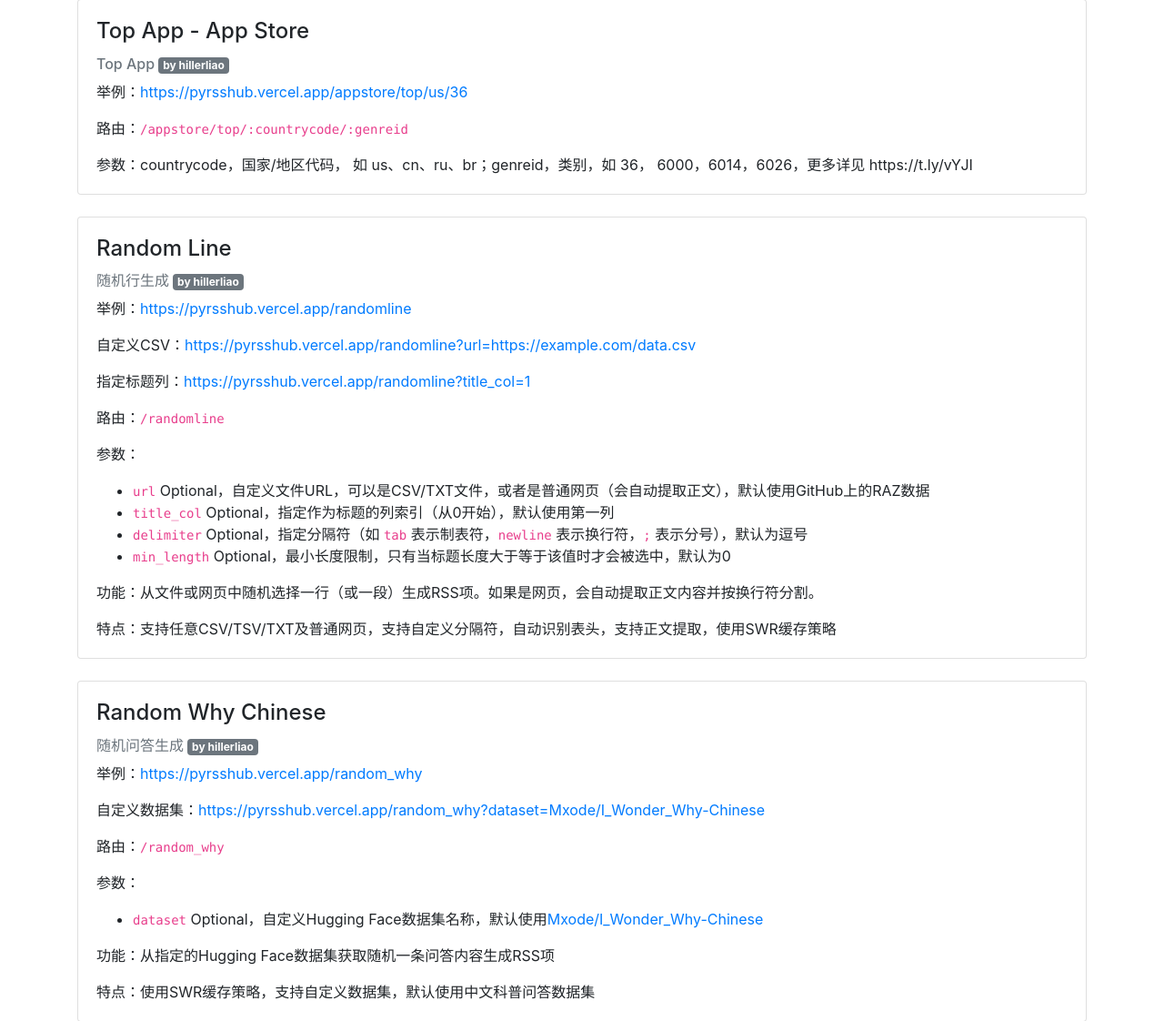
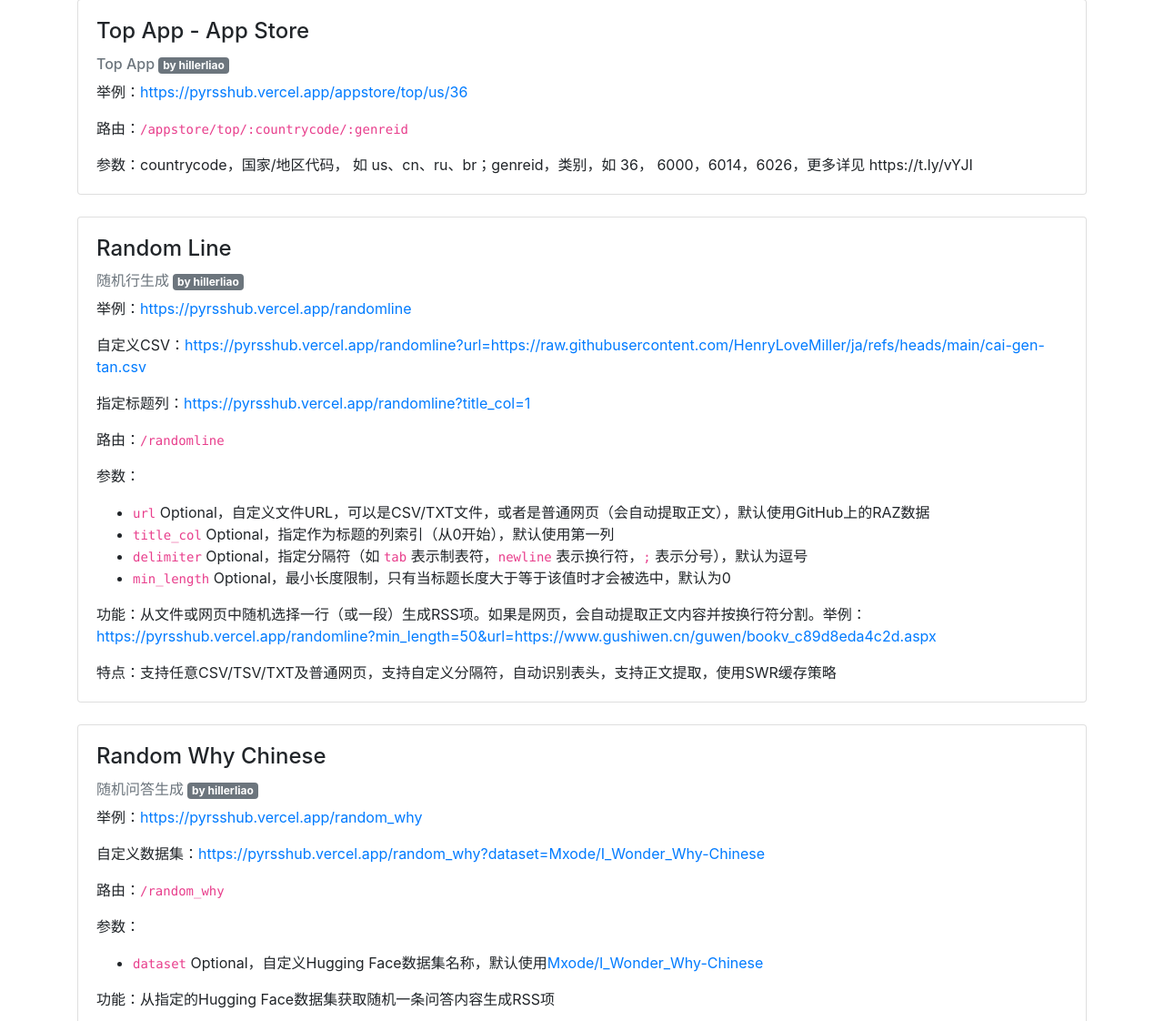
Before and after one commit to hillerliao/RSSHub-python, a Flask app: page /feeds in a window 1280 px wide. Shown: the part 3406-4528 px from the top of the page at 91% size. Run offline with Flask 3, Linux system fonts and the light colour scheme; some libraries are stand-ins or nearby versions.

Commit message:
docs: Update randomline custom CSV example URL and add a new example demonstrating `min_length` with web content.

```diff
--- a/rsshub/templates/main/feeds.html
+++ b/rsshub/templates/main/feeds.html
@@ -230,8 +230,8 @@
                 <p class="card-text">举例：<a href="https://pyrsshub.vercel.app/randomline"
                                 target="_blank">https://pyrsshub.vercel.app/randomline</a></p>
                 <p class="card-text">自定义CSV：<a
-                                href="https://pyrsshub.vercel.app/randomline?url=https://example.com/data.csv"
-                                target="_blank">https://pyrsshub.vercel.app/randomline?url=https://example.com/data.csv</a>
+                                href="https://pyrsshub.vercel.app/randomline?url=https://raw.githubusercontent.com/HenryLoveMiller/ja/refs/heads/main/cai-gen-tan.csv"
+                                target="_blank">https://pyrsshub.vercel.app/randomline?url=https://raw.githubusercontent.com/HenryLoveMiller/ja/refs/heads/main/cai-gen-tan.csv</a>
                 </p>
                 <p class="card-text">指定标题列：<a href="https://pyrsshub.vercel.app/randomline?title_col=1"
                                 target="_blank">https://pyrsshub.vercel.app/randomline?title_col=1</a></p>
@@ -244,7 +244,10 @@
                                 表示换行符，<code>;</code> 表示分号），默认为逗号</li>
                         <li><code>min_length</code> Optional，最小长度限制，只有当标题长度大于等于该值时才会被选中，默认为0</li>
                 </ul>
-                <p class="card-text">功能：从文件或网页中随机选择一行（或一段）生成RSS项。如果是网页，会自动提取正文内容并按换行符分割。</p>
+                <p class="card-text">功能：从文件或网页中随机选择一行（或一段）生成RSS项。如果是网页，会自动提取正文内容并按换行符分割。举例：
+                        <a href="https://pyrsshub.vercel.app/randomline?min_length=50&url=https://www.gushiwen.cn/guwen/bookv_c89d8eda4c2d.aspx"
+                                target="_blank">https://pyrsshub.vercel.app/randomline?min_length=50&url=https://www.gushiwen.cn/guwen/bookv_c89d8eda4c2d.aspx</a>
+                </p>
                 <p class="card-text">特点：支持任意CSV/TSV/TXT及普通网页，支持自定义分隔符，自动识别表头，支持正文提取，使用SWR缓存策略</p>
         </div>
 </div>
```
